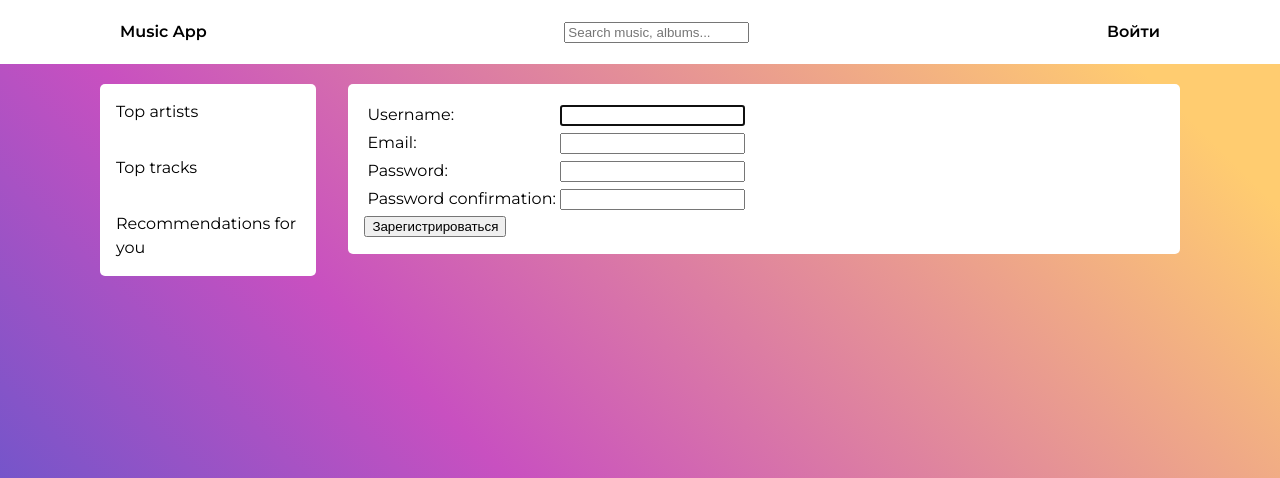
After one commit to Vixroff/social-music-app, a Django app: page /accounts/register/ in a window 1280 px wide. The commit adds this page. Shown: the top 478 px of the page. Run offline with Django 4.2, Linux system fonts and the light colour scheme.

Commit message:
Create users registration feature

```diff
--- /dev/null
+++ b/accounts/forms.py
@@ -0,0 +1,19 @@
+from django import forms
+from django.contrib.auth.forms import UserCreationForm
+from django.contrib.auth.models import User
+
+
+class RegistrationForm(UserCreationForm):
+    email = forms.EmailField(
+        required=True,
+        help_text='Введите ваш email'
+    )
+
+    class Meta:
+        model = User
+        fields = [
+            'username',
+            'email',
+            'password1',
+            'password2'
+        ]
--- a/accounts/templates/profile.html
+++ b/accounts/templates/profile.html
@@ -1,5 +1,5 @@
 {% extends "base.html" %}
 
 {% block content %}
-{{ request.user.username }}
+    {{ request.user.username }}
 {% endblock %}
--- a/accounts/templates/registration/login.html
+++ b/accounts/templates/registration/login.html
@@ -30,6 +30,7 @@
 </form>
 
 <p><a href="{% url 'password_reset' %}">Забыли пароль?</a></p>
+<p><a href="{% url 'registration' %}">Зарегистрироваться</a></p>
 
 
 {% endblock %}
--- /dev/null
+++ b/accounts/templates/registration/register.html
@@ -0,0 +1,28 @@
+{% extends "base.html" %}
+
+{% block content %}
+<form method="post" action="{% url 'registration' %}">
+    {% csrf_token %}
+    <table>
+        <tr>
+            <td>{{ form.username.label_tag }}</td>
+            <td>{{ form.username }}</td>
+        </tr>
+        <tr>
+            <td>{{ form.email.label_tag }}</td>
+            <td>{{ form.email }}</td>
+        </tr>
+        <tr>
+            <td>{{ form.password1.label_tag }}</td>
+            <td>{{ form.password1 }}</td>
+        </tr>
+        <tr>
+            <td>{{ form.password2.label_tag }}</td>
+            <td>{{ form.password2 }}</td>
+        </tr>
+    </table>
+    <input type="submit" value="Зарегистрироваться">
+    <input type="hidden" name="next" value="{{ next }}">
+</form>
+
+{% endblock %}
--- a/accounts/urls.py
+++ b/accounts/urls.py
@@ -4,5 +4,6 @@ from . import views
 
 urlpatterns = [
     path('', include('django.contrib.auth.urls')),
-    path('profile', views.profile, name='profile'),
+    path('profile/', views.profile, name='profile'),
+    path('register/', views.RegistrationView.as_view(), name='registration')
 ]
--- a/accounts/views.py
+++ b/accounts/views.py
@@ -1,7 +1,29 @@
-from django.shortcuts import render
+from django.shortcuts import render, redirect
+from django.views import View
+from django.contrib.auth import login
 from django.contrib.auth.decorators import login_required
 
-# Create your views here.
+
+from .forms import RegistrationForm
+
+
 @login_required
 def profile(request):
     return render(request, 'profile.html')
+
+
+class RegistrationView(View):
+    registration_form = RegistrationForm
+    template = 'registration/register.html'
+
+    def get(self, request):
+        form = self.registration_form()
+        return render(request, self.template, {'form': form})
+
+    def post(self, request):
+        form = self.registration_form(request.POST)
+        if form.is_valid():
+            user = form.save()
+            login(request, user)
+            return redirect('profile')
+        return render(request, self.template, {'form': form})
```
